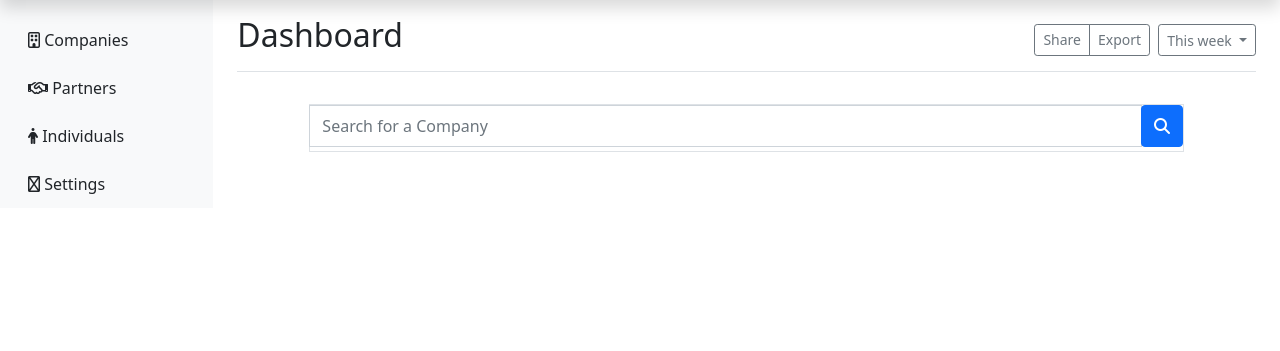
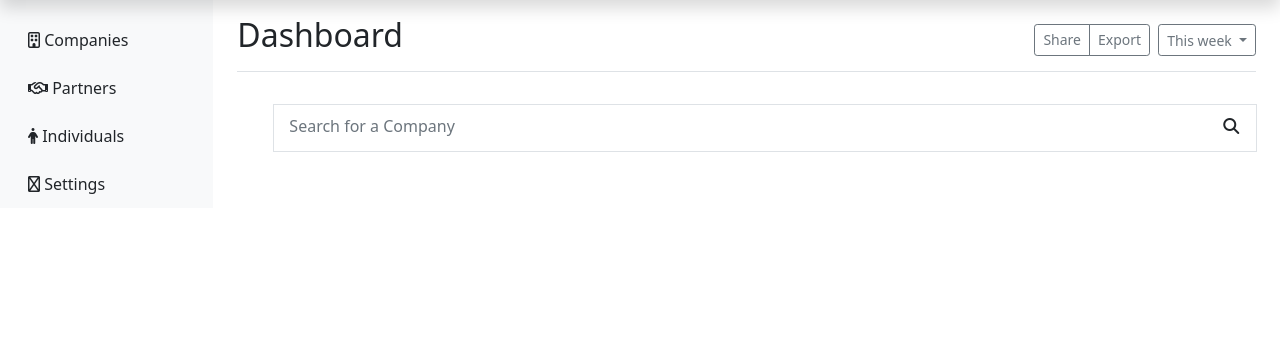
Before and after one commit to Yipyapyo/Wayra-Website, a Django app: page /dashboard in a window 1280 px wide. Shown: the part 79-430 px from the top of the page. Run offline with Django 4.2, Linux system fonts and the light colour scheme; a user stored in the database is signed in; data that the repository does not hold is empty; some libraries are stand-ins or nearby versions.

Commit message:
Added styling to the company search bar

```diff
--- a/portfolio/static/css/styles.css
+++ b/portfolio/static/css/styles.css
@@ -96,3 +96,9 @@
   margin:0;
   padding:5px 3px;
 }
+
+#search_input:focus {
+  outline: none;
+  box-shadow:none;
+  border:1px solid #ccc;
+}
--- a/portfolio/templates/company/main_dashboard.html
+++ b/portfolio/templates/company/main_dashboard.html
@@ -15,16 +15,18 @@
 </div>
 
 <div class="px-5 py-2 rounded-3">
-    <div class="container-fluid pt-2">
+    <div class="container-fluid pt-2 px-0" style="position:absolute;z-index: 1;width: 75%;">
 
+      <div class="row">
 
         {% include 'partials/search/searchbar.html' %}
 
+      </div>
 
     </div>
 </div>
 
-<div class="px-5">
+<div class="px-5 pt-5">
     {% include 'partials/company/company_card_collection.html' with companies=companies %}
 </div>
 
--- a/portfolio/templates/partials/search/search_result_cell.html
+++ b/portfolio/templates/partials/search/search_result_cell.html
@@ -1,5 +1,5 @@
 {% load static %}
-<a href="{% url 'portfolio_company' result.id %}" class="list-group-item list-group-item-action">
+<a class="list-group-item list-group-item-action" href="{% url 'portfolio_company' result.id %}">
     <div class="d-flex align-items-center">
         <img src="{% static 'images/wayra_logo.png' %}" alt="" style="height: 30px"
         class="rounded" />
--- a/portfolio/templates/partials/search/searchbar.html
+++ b/portfolio/templates/partials/search/searchbar.html
@@ -1,14 +1,16 @@
-<div class="border">
-  <!-- style="position:absolute;z-index: 1;" -->
+{% load static %}
+<link href="{% static 'css/styles.css' %}" rel="stylesheet" />
+<div class="border px-1">
+
   <!-- Search bar -->
   <form method = "POST" action="{%url 'search_result'%}" class="input-group col-md-4 pb-1">
     {% csrf_token %}
 
-    <input class="form-control py-2 search_input" type="search" placeholder="Search for a Company" id="search_input" name="searchresult" autocomplete="off">
+    <input class="search_input form-control py-2" type="search" placeholder="Search for a Company" id="search_input" name="searchresult" autocomplete="off" style="border: 0;" spellcheck="false">
     <span class="input-group-append">
 
 
-      <button class="btn btn-primary py-2 search_button" type="button">
+      <button class="btn py-2 search_button" type="button">
         <i class="fa-solid fa-magnifying-glass"></i>
       </button>
 
@@ -16,9 +18,32 @@
 
   </form>
 
+  <div id="results_container" style="display: block;"></div>
+
   <!-- Ajax function call -->
   <script src="https://ajax.googleapis.com/ajax/libs/jquery/1.12.0/jquery.min.js"></script>
   <script type="text/javascript">
+      var search_input = document.getElementById('search_input');
+      var results_container = document.getElementById('results_container');
+
+      // Show or Hide the table depending on if the search input is active or not
+      document.addEventListener('click', function(event) {
+          var isClickInside = search_input.contains(event.target);
+          if (isClickInside) {
+            //Show the search results container
+            if (results_container.style.display === "none") {
+              results_container.style.display = "block";
+            }
+          }
+          else {
+            // hide the search results container
+            if (results_container.style.display === "block") {
+              results_container.style.display = "none";
+            }
+          }
+      });
+
+      // Handle the async search result calls to django backend
       $('.search_input').keyup(function(){
           var search_input = document.getElementById("search_input");
           $.ajax(
@@ -35,5 +60,5 @@
           })
       });
   </script>
-  <div id="results_container"></div>
+
 </div>
--- a/portfolio/views/dashboard_views.py
+++ b/portfolio/views/dashboard_views.py
@@ -33,8 +33,7 @@ def searchcomp(request):
             search_result = Company.objects.filter(name__contains=searched).values()
 
         search_results_table_html = render_to_string('partials/search/search_results_table.html', {
-        'search_results': list(search_result),
-    })
+        'search_results': list(search_result), 'searched':searched})
 
         return HttpResponse(search_results_table_html)
 
```
Also changed, not shown: portfolio/templates/partials/search/search_results_table.html (+8 -2 lines). Lines whose indentation alone changed are shown as unchanged.
